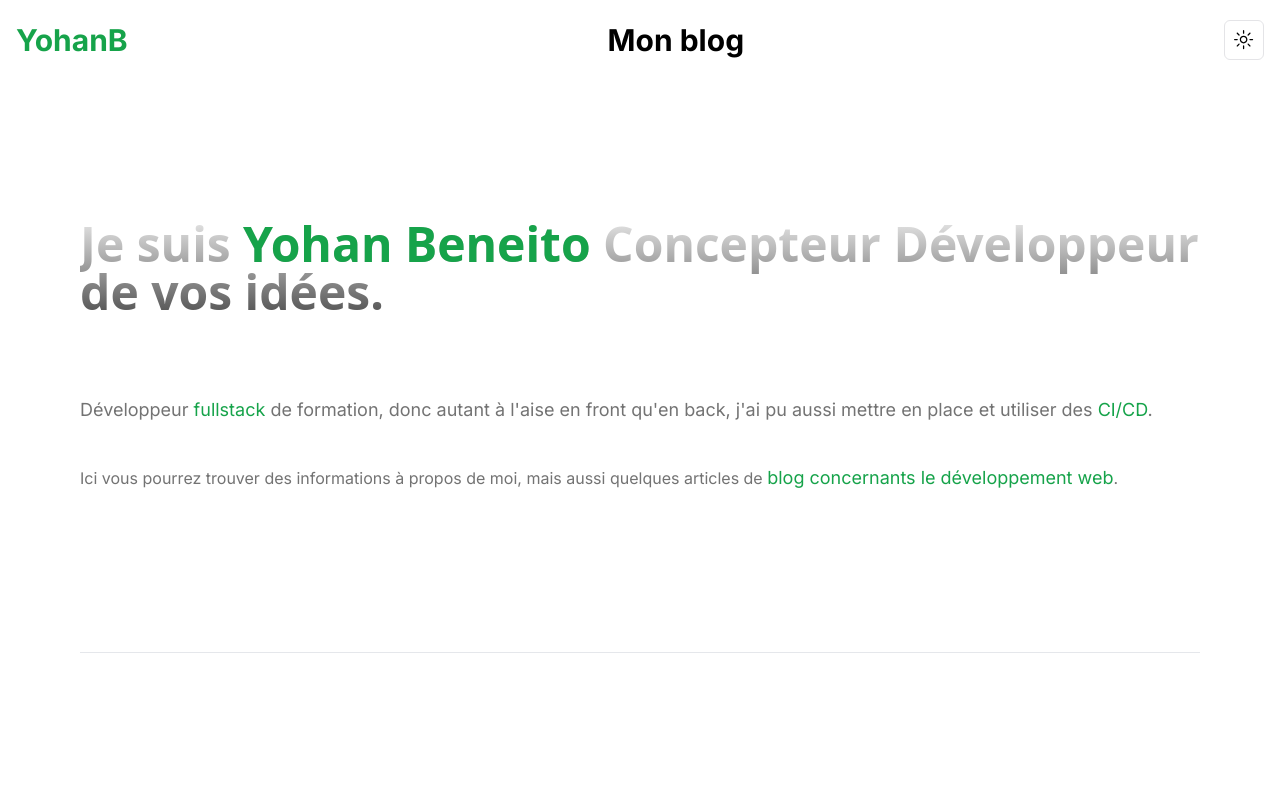
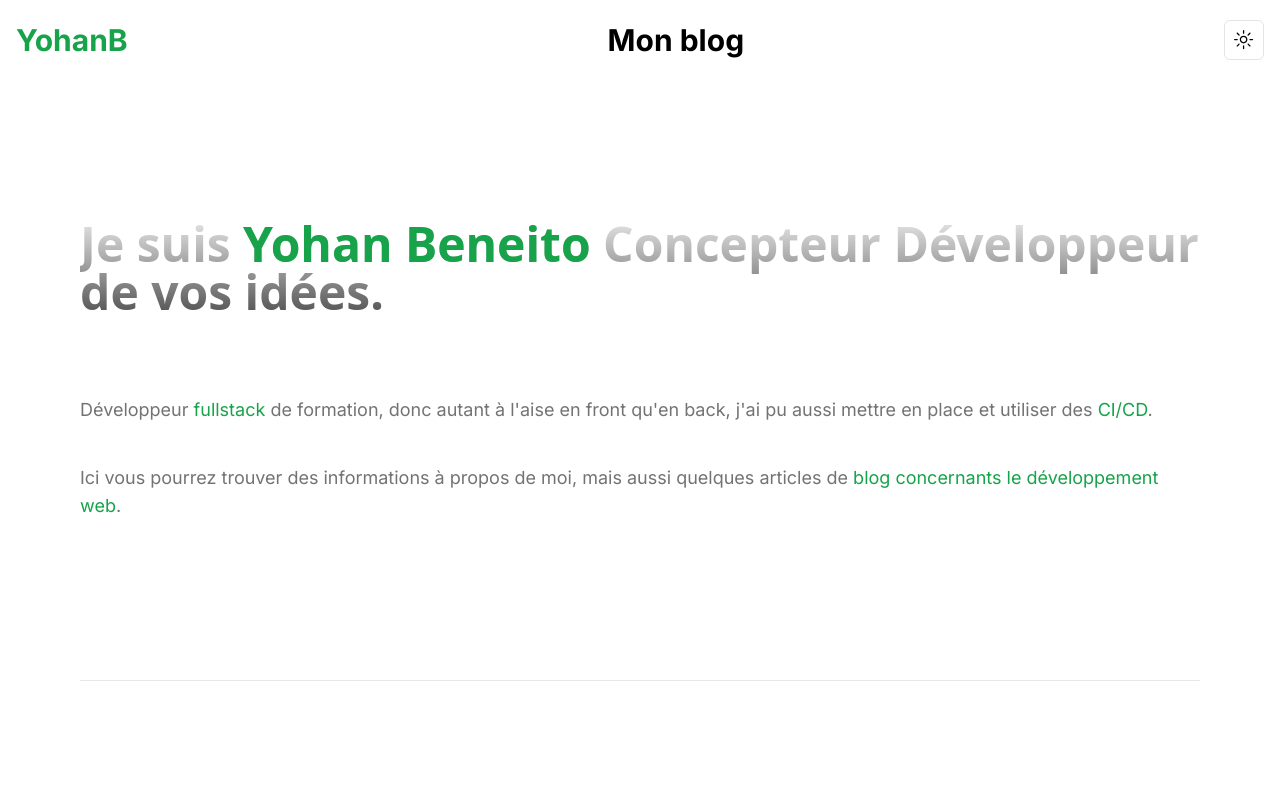
Before and after one commit to ybeneito/site-blog, a Next.js app: page / in a window 1280 px wide. Shown: the top 800 px of the page. Built offline with nearby package versions, Linux system fonts and the light colour scheme.

Commit message:
text-lg on landing

```diff
--- a/components/sections/Landing.tsx
+++ b/components/sections/Landing.tsx
@@ -11,7 +11,7 @@ export default function Landing() {
         <p className="animate-slidein [--slidein-delay:500ms] opacity-0 mt-20 text-neutral-500 my-2 text-lg text-start">
           Développeur <span className="text-primary text-lg">fullstack</span> de formation, donc autant à l'aise en front qu'en back, j'ai pu aussi mettre en place et utiliser des <span className="text-primary text-lg">CI/CD</span>.
         </p>
-        <p className="animate-slidein [--slidein-delay:600ms] opacity-0 mt-10 text-neutral-500 my-2 text-start">
+        <p className="animate-slidein [--slidein-delay:600ms] opacity-0 mt-10 text-neutral-500 my-2 text-lg text-start">
           Ici vous pourrez trouver des informations à propos de moi, mais aussi quelques articles de <span className="text-primary text-lg">blog concernants le développement web</span>.
         </p>
         </section>
```
